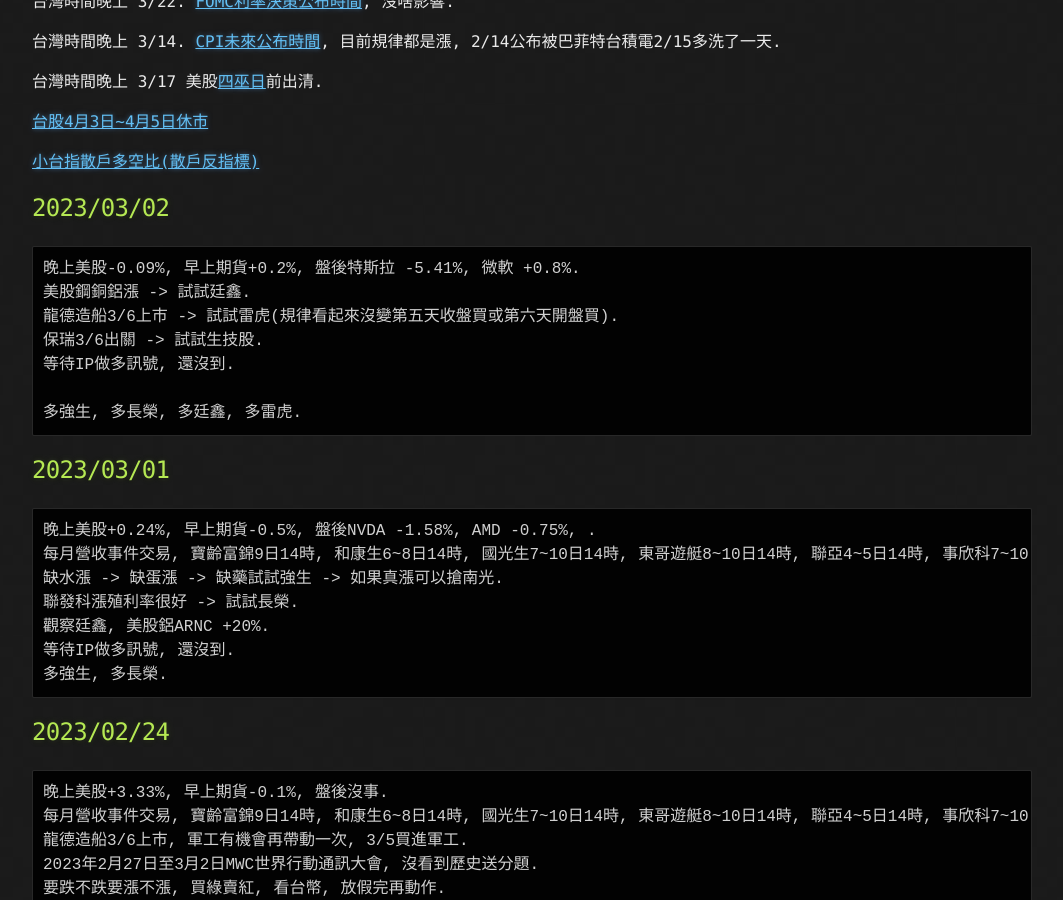
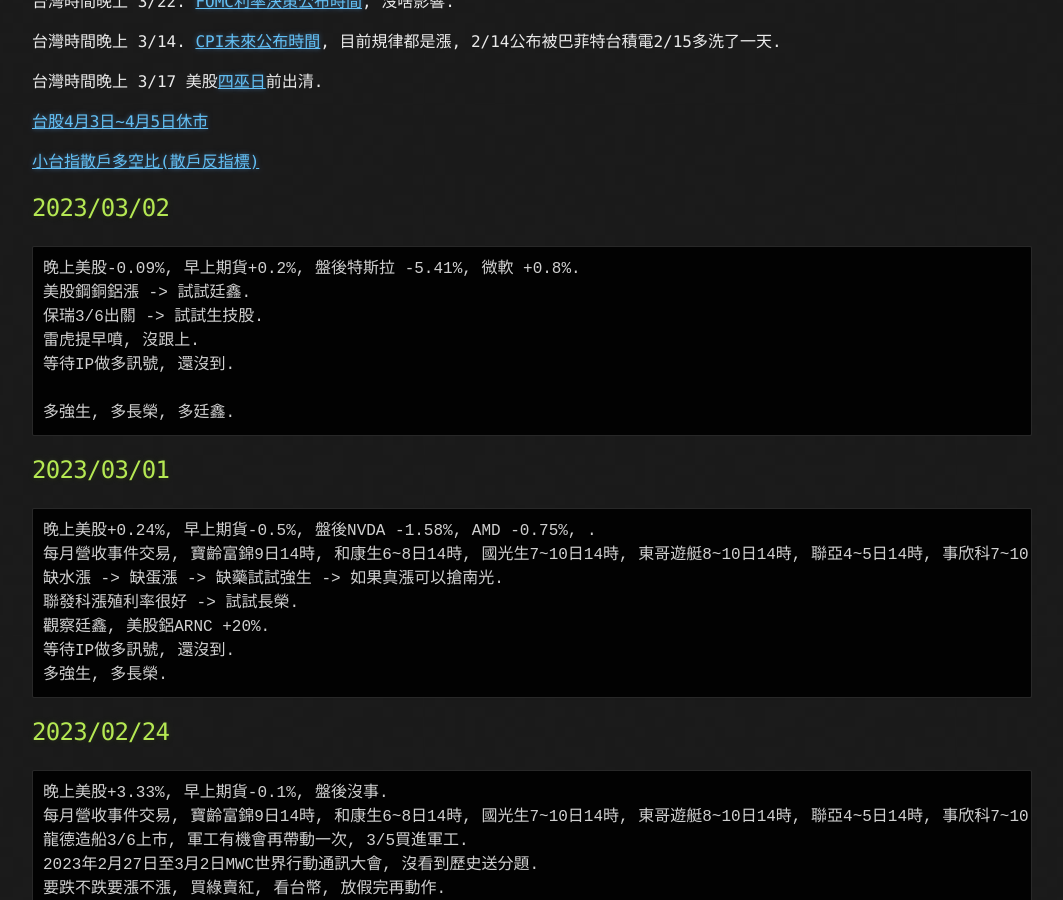
Before and after one commit to lepg5487/Stock_God, a Jekyll site: the page built from index.md, in a window 1280 px wide and 900 px high, scrolled down 428 px. Shown: the whole window, without its empty margins (108-1171 px from the left). Built offline with Jekyll 4.4.1, drawn with Linux system fonts in a browser that asks for light colours; our own code applies the rules of GitHub Pages for plain Markdown files.

Commit message:
Update index.md

````diff
--- a/index.md
+++ b/index.md
@@ -24,11 +24,11 @@
 ```
 晚上美股-0.09%, 早上期貨+0.2%, 盤後特斯拉 -5.41%, 微軟 +0.8%.
 美股鋼銅鋁漲 -> 試試廷鑫.
-龍德造船3/6上市 -> 試試雷虎(規律看起來沒變第五天收盤買或第六天開盤買).
 保瑞3/6出關 -> 試試生技股.
+雷虎提早噴, 沒跟上.
 等待IP做多訊號, 還沒到.
 
-多強生, 多長榮, 多廷鑫, 多雷虎.
+多強生, 多長榮, 多廷鑫.
 ```
 
 ## 2023/03/01
````
